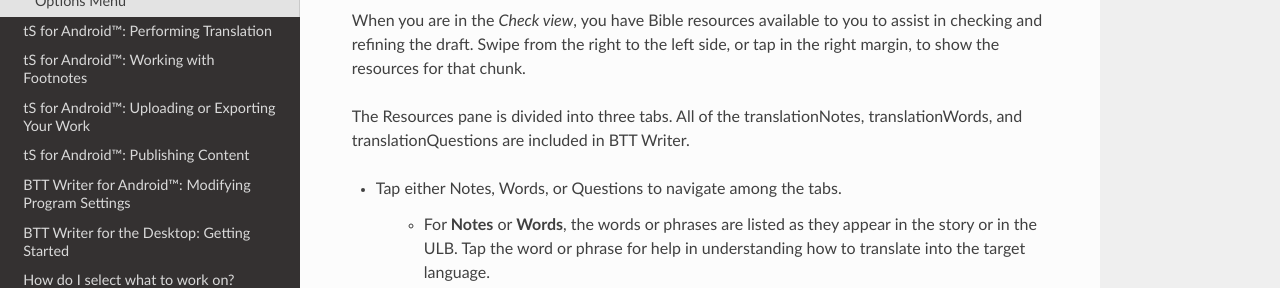
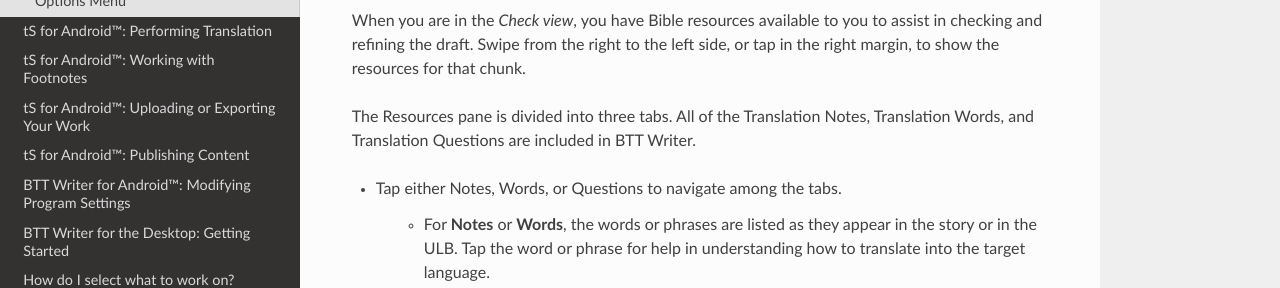
Before and after one commit to mondele/btt-writer-docs, a Sphinx documentation site: the page built from docs/tNavigate.rst, in a window 1280 px wide and 900 px high, scrolled down 2120 px. Shown: the part 151-439 px from the top of the window. Built offline with Sphinx 7.4.7 and the Read the Docs theme 2.0.0, drawn with Linux system fonts in a browser that asks for light colours; pages that are not in the unit, such as notebooks, are missing from menus.

Commit message:
Update tNavigate.rst

```diff
--- a/docs/tNavigate.rst
+++ b/docs/tNavigate.rst
@@ -59,7 +59,7 @@
 
 When you are in the *Check view*, you have Bible resources available to you to assist in checking and refining the draft. Swipe from the right to the left side, or tap in the right margin, to show the resources for that chunk.
 
-The Resources pane is divided into three tabs. All of the translationNotes, translationWords, and translationQuestions are included in BTT Writer.
+The Resources pane is divided into three tabs. All of the Translation Notes, Translation Words, and Translation Questions are included in BTT Writer.
 
 * Tap either Notes, Words, or Questions to navigate among the tabs.
 
```
